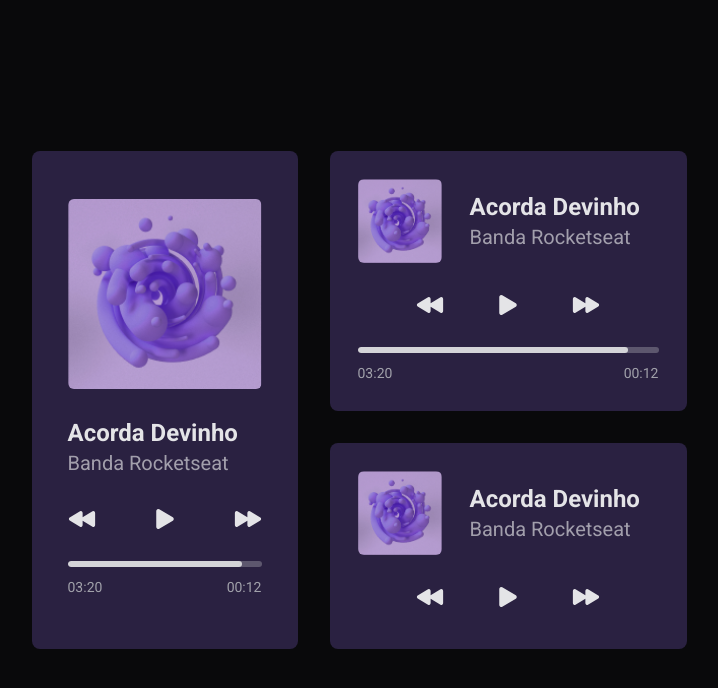
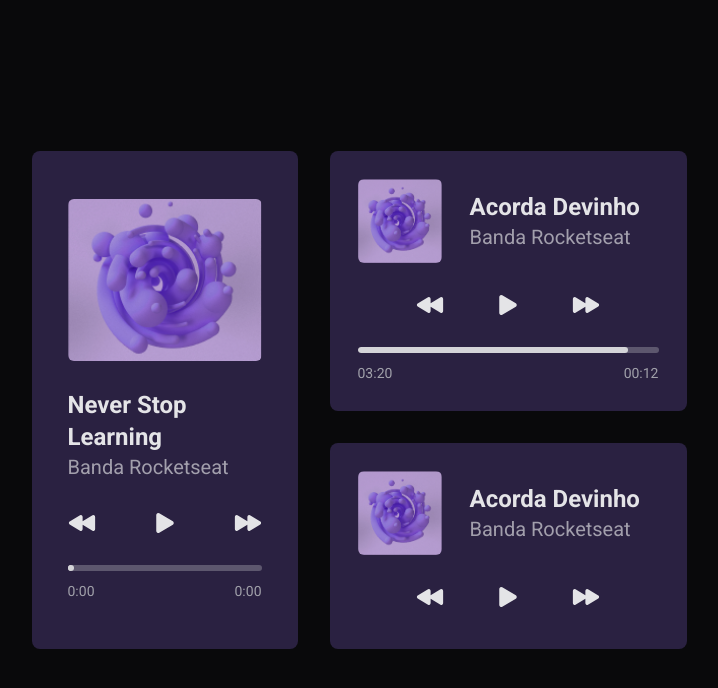
Before and after one commit to PabloXT14/boracodar, a React (Vite) app in the folder desafio-01-music-player/: page / in a window 1280 px wide. Shown: the top 688 px of the page, without its empty margins (281-999 px from the left). Built offline with nearby package versions, Linux system fonts and the light colour scheme.

Commit message:
feat[challenge-01]: made music card functional

```diff
--- a/desafio-01-music-player/src/app.tsx
+++ b/desafio-01-music-player/src/app.tsx
@@ -1,12 +1,21 @@
 import { LongMusicCard } from './components/long-music-card'
 import { MiddleMusicCard } from './components/middle-music-card'
 import { ShortMusicCard } from './components/short-music-card'
+// import music2 from './assets/musics/Never Stop Learning - Do While 2020 Theme.mp3'
+import musicUrl01 from './assets/musics/Build The Future - DoWhile 2021 Theme.mp3'
+import { Music } from './components/@types/music'
 
 export function App() {
+  const music1: Music = {
+    url: musicUrl01,
+    name: 'Never Stop Learning',
+    artist: 'Banda Rocketseat',
+  }
+
   return (
     <div className="flex h-full min-h-screen w-full items-center justify-center">
       <div className="grid w-full gap-8 px-4 py-8 align-middle md:w-fit md:grid-cols-[266px_357px] md:grid-rows-[auto_1fr]">
-        <LongMusicCard className="md:row-span-2 md:h-[498px]" />
+        <LongMusicCard className="md:row-span-2 md:h-[498px]" music={music1} />
         <MiddleMusicCard className="h-fit" />
         <ShortMusicCard className="" />
       </div>
--- /dev/null
+++ b/desafio-01-music-player/src/components/@types/music.ts
@@ -0,0 +1,5 @@
+export type Music = {
+  url: string
+  name: string
+  artist: string
+}
--- a/desafio-01-music-player/src/components/long-music-card/index.tsx
+++ b/desafio-01-music-player/src/components/long-music-card/index.tsx
@@ -1,12 +1,71 @@
 import { twMerge } from 'tailwind-merge'
 import bgMusic from '../../assets/images/bg-music.png'
-import { IoPlay, IoPlayBack, IoPlayForward } from 'react-icons/io5'
+import {
+  IoPlay,
+  IoPlayBack,
+  IoPlayForward,
+  IoPause,
+  IoVolumeMedium,
+  IoVolumeMute,
+} from 'react-icons/io5'
+import { ChangeEvent, useEffect, useRef, useState } from 'react'
+import { formatTime } from '../../utils/formate-time'
+import { Music } from '../@types/music'
 
 type LongMusicCardProps = {
   className?: string
+  music: Music
 }
 
-export const LongMusicCard = ({ className }: LongMusicCardProps) => {
+export const LongMusicCard = ({ className, music }: LongMusicCardProps) => {
+  const audioRef = useRef<HTMLAudioElement | null>(null)
+  const [isPlaying, setIsPlaying] = useState(false)
+  const [currentTime, setCurrentTime] = useState(0)
+  const [duration, setDuration] = useState(0)
+  const [volume, setVolume] = useState(0.4)
+
+  const togglePlayPause = () => {
+    if (isPlaying) {
+      audioRef?.current?.pause()
+    } else {
+      audioRef?.current?.play()
+    }
+
+    setIsPlaying((prevState) => !prevState)
+  }
+
+  const handleTimeUpdate = () => {
+    setCurrentTime(audioRef?.current?.currentTime || 0)
+  }
+
+  const handleLoadedData = () => {
+    setDuration(audioRef?.current?.duration || 0)
+  }
+
+  const handleSeek = (event: ChangeEvent<HTMLInputElement>) => {
+    if (!audioRef?.current) return
+
+    const seekTime = Number(event.target.value)
+    audioRef.current.currentTime = seekTime ?? 0
+    setCurrentTime(seekTime)
+  }
+
+  // const handleVolumeChange = (event: ChangeEvent<HTMLInputElement>) => {
+  //   const newVolume = parseFloat(event.target.value)
+
+  //   setVolume(newVolume)
+  // }
+
+  if (audioRef.current) {
+    audioRef.current.volume = volume
+  }
+
+  useEffect(() => {
+    if (currentTime === duration) {
+      setIsPlaying(false)
+    }
+  }, [currentTime, duration])
+
   return (
     <div
       className={twMerge(
@@ -21,9 +80,9 @@
 
       {/* Card Info */}
       <div>
-        <h2 className="text-2xl font-bold text-zinc-200">Acorda Devinho</h2>
+        <h2 className="text-2xl font-bold text-zinc-200">{music.name}</h2>
         <span className="text-xl font-normal text-zinc-200/65">
-          Banda Rocketseat
+          {music.artist}
         </span>
       </div>
 
@@ -33,8 +92,8 @@
           <IoPlayBack size={28} />
         </button>
 
-        <button className="text-zinc-200">
-          <IoPlay size={28} />
+        <button className="text-zinc-200" onClick={togglePlayPause}>
+          {isPlaying ? <IoPause size={28} /> : <IoPlay size={28} />}
         </button>
 
         <button className="text-zinc-200">
@@ -42,18 +101,48 @@
         </button>
       </div>
 
+      {/* Card Audio */}
+      <audio
+        ref={audioRef}
+        src={music.url}
+        onTimeUpdate={handleTimeUpdate}
+        onLoadedData={handleLoadedData}
+      />
+
       {/* Card Timeline */}
       <div className="flex flex-col gap-2.5">
-        <progress
-          id="file"
-          value="90"
-          max="100"
-          className="h-1.5 w-full overflow-hidden rounded-full [&::-webkit-progress-bar]:bg-zinc-300/30 [&::-webkit-progress-value]:rounded-full [&::-webkit-progress-value]:bg-zinc-300"
+        {/* Card Volume (future) */}
+        {/* <div className="group flex cursor-pointer items-center gap-2">
+          {volume > 0 ? (
+            <IoVolumeMedium size={18} className="text-zinc-200" />
+          ) : (
+            <IoVolumeMute size={18} className="text-zinc-200" />
+          )}
+          <input
+            type="range"
+            min={0}
+            max={1}
+            step={0.01}
+            value={volume}
+            onChange={handleVolumeChange}
+            className="hidden h-1.5 w-full cursor-pointer appearance-none overflow-hidden rounded-full border-none bg-zinc-300/30 outline-none transition-all group-hover:inline-block [&::-webkit-slider-thumb]:h-1.5 [&::-webkit-slider-thumb]:w-1.5 [&::-webkit-slider-thumb]:cursor-pointer [&::-webkit-slider-thumb]:appearance-none [&::-webkit-slider-thumb]:rounded-full [&::-webkit-slider-thumb]:bg-zinc-300 [&::-webkit-slider-thumb]:shadow-[-403px_0_0_400px] [&::-webkit-slider-thumb]:shadow-zinc-300"
+          />
+        </div> */}
+
+        <input
+          type="range"
+          value={currentTime}
+          max={duration}
+          className="h-1.5 w-full cursor-pointer appearance-none overflow-hidden rounded-full border-none bg-zinc-300/30 outline-none [&::-webkit-slider-thumb]:h-1.5 [&::-webkit-slider-thumb]:w-1.5 [&::-webkit-slider-thumb]:cursor-pointer [&::-webkit-slider-thumb]:appearance-none [&::-webkit-slider-thumb]:rounded-full [&::-webkit-slider-thumb]:bg-zinc-300 [&::-webkit-slider-thumb]:shadow-[-403px_0_0_400px] [&::-webkit-slider-thumb]:shadow-zinc-300"
+          onChange={handleSeek}
         />
-
         <div className="flex items-center justify-between">
-          <span className="text-sm font-normal text-zinc-400">03:20</span>
-          <span className="text-sm font-normal text-zinc-400">00:12</span>
+          <span className="text-sm font-normal text-zinc-400">
+            {formatTime(currentTime)}
+          </span>
+          <span className="text-sm font-normal text-zinc-400">
+            {formatTime(duration)}
+          </span>
         </div>
       </div>
     </div>
--- /dev/null
+++ b/desafio-01-music-player/src/utils/formate-time.ts
@@ -0,0 +1,5 @@
+export const formatTime = (timeInSeconds: number) => {
+  const minutes = Math.floor(timeInSeconds / 60)
+  const seconds = Math.floor(timeInSeconds % 60)
+  return `${minutes}:${seconds < 10 ? '0' : ''}${seconds}`
+}
```
